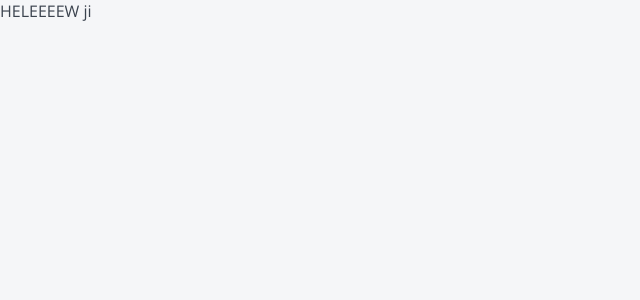
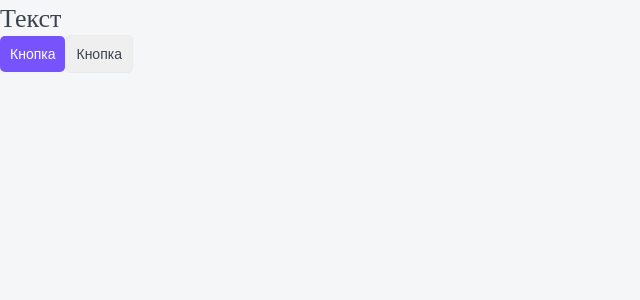
Before and after one commit to polunekas/rating-app, a Next.js app: page / in a window 1280 px wide. Shown: the top 300 px of the page, without its empty margins (0-640 px from the left). Built offline with nearby package versions, Linux system fonts and the light colour scheme.

Commit message:
feat: add Htag and Button components

```diff
--- /dev/null
+++ b/components/Button/Button.module.css
@@ -0,0 +1,36 @@
+.button {
+	display: inline-block;
+	box-sizing: border-box;
+	padding: 10px;
+	cursor: pointer;
+
+	text-align: center;
+	border: none;
+
+	border-radius: 5px;
+	font-size: 14px;
+	transition: all 0.2;
+}
+
+.primary {
+	color: var(--white);
+	background-color: var(--primary);
+
+}
+
+.primary:hover {
+	background-color: var(--primary-hover);
+}
+
+
+.ghost {
+	color: var(--black);
+	background-color: none;
+	border: 1px solid var(--grey-light);
+
+}
+
+.ghost:hover {
+	background-color: var(--primary);
+	color: var(--white);
+}
--- /dev/null
+++ b/components/Button/Button.props.ts
@@ -0,0 +1,6 @@
+import { ButtonHTMLAttributes, DetailedHTMLProps, ReactNode } from 'react'
+
+export interface ButtonProps extends DetailedHTMLProps<ButtonHTMLAttributes<HTMLButtonElement>, HTMLButtonElement> {
+	children: ReactNode;
+	appearance: 'primary' | 'ghost'
+}
--- /dev/null
+++ b/components/Button/Button.tsx
@@ -0,0 +1,18 @@
+import { ButtonProps } from './button.props'
+import styles from './Button.module.css'
+import cn from 'classnames'
+
+
+export const Button = ({ appearance, children, className, ...props}: ButtonProps) => {
+	return (
+		<button
+			className={cn(styles.button, className, {
+				[styles.primary]: appearance == 'primary',
+				[styles.ghost]: appearance == 'ghost'
+			})}
+			{...props}
+			>
+			{children}
+		</button>
+	)
+}
--- /dev/null
+++ b/components/Htag/Htag.module.css
@@ -0,0 +1,20 @@
+.h1 {
+	font-size: 26px;
+	font-weight: 500;
+	line-height: 35px;
+	margin: 0;
+}
+
+.h2 {
+	font-size: 22px;
+	font-weight: 500;
+	line-height: 30px;
+	margin: 0;
+}
+
+.h3 {
+	font-size: 20px;
+	font-weight: 600;
+	line-height: 27px;
+	margin: 0;
+}
--- /dev/null
+++ b/components/Htag/Htag.props.ts
@@ -0,0 +1,6 @@
+import { ReactNode } from 'react'
+
+export interface HtagProps {
+	tag: 'h1' | 'h2' | 'h3'
+	children: ReactNode
+}
--- /dev/null
+++ b/components/Htag/Htag.tsx
@@ -0,0 +1,17 @@
+import { HtagProps } from './Htag.props'
+import styles from './Htag.module.css'
+import cn from 'classnames'
+
+
+export const Htag = ({tag, children}: HtagProps) => {
+	switch (tag) {
+		case 'h1':
+			return <h1 className={styles.h1}>{children}</h1>
+		case 'h2':
+			return <h2 className={styles.h2}>{children}</h2>
+		case 'h3':
+			return <h3 className={styles.h3}>{children}</h3>
+		default:
+			return <></>
+	}
+}
--- /dev/null
+++ b/components/index.ts
@@ -0,0 +1,2 @@
+export * from './Htag/Htag'
+export * from './Button/Button'
--- a/package.json
+++ b/package.json
@@ -4,12 +4,13 @@
   "private": true,
   "scripts": {
     "dev": "next dev",
-	"debug":"NODE_OPTIONS='--inspect' next dev",
+    "debug": "NODE_OPTIONS='--inspect' next dev",
     "build": "next build",
     "start": "next start",
     "lint": "next lint"
   },
   "dependencies": {
+    "classnames": "^2.3.2",
     "next": "13.4.9",
     "react": "18.2.0",
     "react-dom": "18.2.0"
--- a/pages/index.tsx
+++ b/pages/index.tsx
@@ -1,10 +1,13 @@
-import Head from 'next/head'
-import Image from 'next/image'
+import React from 'react'
+import { Htag, Button } from '../components'
 
 export default function Home() {
   return (
-    <div>
-		HELEEEEW ji
-    </div>
+  	<>
+		<Htag tag='h1'>Текст</Htag>
+		<Button appearance='primary' className='dslfkn'>Кнопка</Button>
+		<Button appearance='ghost'>Кнопка</Button>
+	</>
+
   )
 }
--- a/styles/globals.css
+++ b/styles/globals.css
@@ -29,7 +29,9 @@
 :root {
 	--black: #3B434E;
 	--white: white;
+	--grey-light: #EBEBEB;
 	--primary: #7653FC;
+	--primary-hover: #6344df;
 	--red: #FC836D;
 	--green: #1DC37E;
 	--green-light: #C8F8C4;
```
Also changed, not shown: 1 other file (tests, documents, lock files or other folders).
